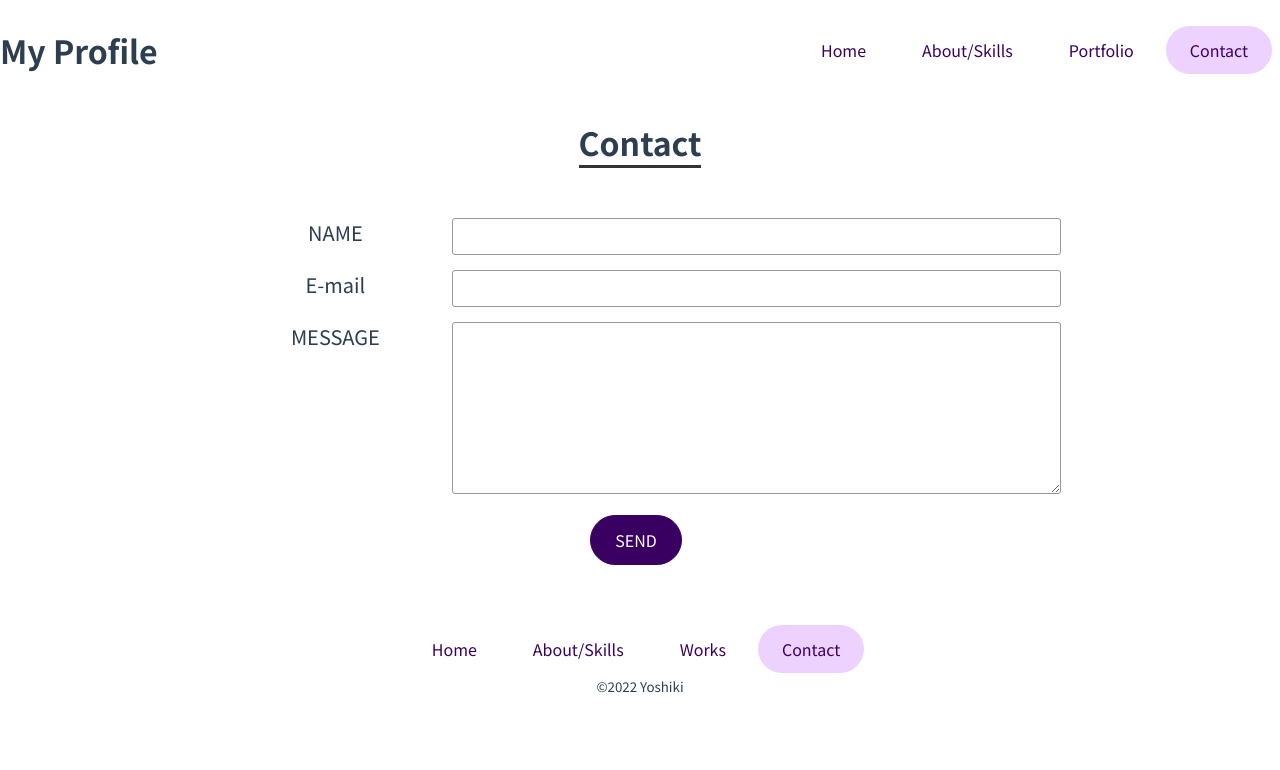
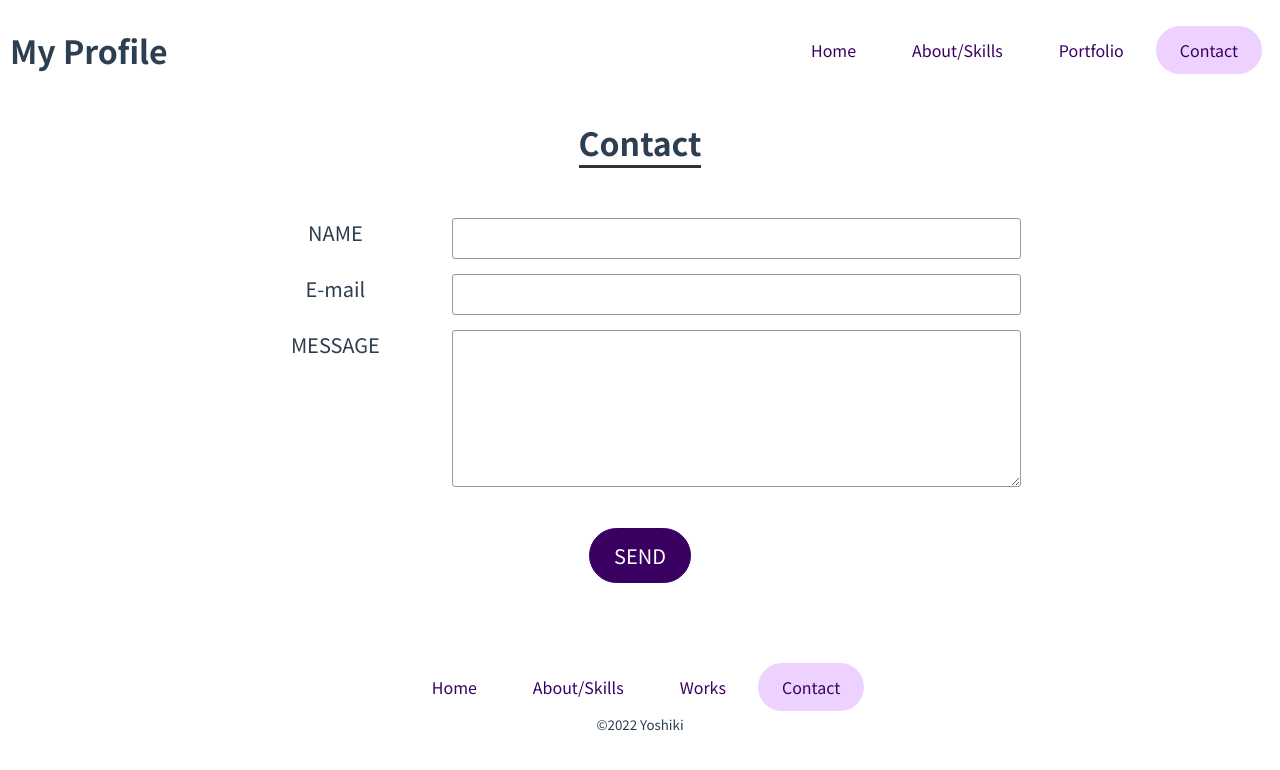
Before and after one commit to Yoshiki-0328/profile-site-vue, a Vue app: page /contact in a window 1280 px wide. Shown: the top 770 px of the page. Built offline with nearby package versions, Linux system fonts and the light colour scheme.

Commit message:
FIREBASEへのメッセージ送信機能追加

```diff
--- a/src/App.vue
+++ b/src/App.vue
@@ -8,7 +8,7 @@
           <component :is="slotProps.Component"></component>
         </transition>
       </router-view>
-      <the-footer></the-footer>
+      <router-view name="footer"></router-view>
     </main>
   </div>
 </template>
--- a/src/components/layout/TheHeader.vue
+++ b/src/components/layout/TheHeader.vue
@@ -37,6 +37,7 @@ export default {
 
 <style scoped>
 header {
+  padding: 0px 10px;
   display: flex;
   justify-content: space-between;
   align-items: center;
--- a/src/main.js
+++ b/src/main.js
@@ -1,34 +1,13 @@
-import { defineAsyncComponent } from "vue";
+
 import { createApp } from "vue";
-import { createRouter, createWebHistory } from "vue-router";
+
+import router from "./router.js";
 
 import App from "./App.vue";
-// import ProfilePage from './pages/ProfilePage.vue'
-// import AboutPage from './pages/AboutPage.vue'
-// import WorksPage from './pages/WorksPage.vue'
-// import ContactPage from './pages/ContactPage.vue'
-
-const ProfilePage =defineAsyncComponent(()=>import('./pages/ProfilePage.vue'))
-const AboutPage = defineAsyncComponent(()=>import('./pages/AboutPage.vue'))
-const WorksPage = defineAsyncComponent(()=>import('./pages/WorksPage.vue'))
-const ContactPage = defineAsyncComponent(()=>import('./pages/ContactPage.vue'))
 
 import BaseButton from "./components/UI/BaseButton.vue";
 import BaseCard from "./components/UI/BaseCard.vue";
 import BaseSpinner from './components/UI/BaseSpinner.vue'
-
-const router = createRouter({
-  history: createWebHistory(),
-  routes: [
-    {path:'/',redirect:'/profile'},
-    {path:'/profile', component:ProfilePage},
-    {path:'/about',component:AboutPage},
-    {path:'/works',component:WorksPage},
-    {path:'/contact',component:ContactPage},
-    {path:'/notFound(.*)',redirect:'/profile'}
-  ],
-  linkActiveClass:'active'
-});
 
 const app = createApp(App);
 
--- a/src/pages/ContactPage.vue
+++ b/src/pages/ContactPage.vue
@@ -3,21 +3,70 @@
     <div class="wrapper">
       <h2 class="section-title">Contact</h2>
       <div class="contact-content">
-            <form action="#" class="form-flex">
+        <form @submit="submitData" class="form-flex">
           <dt>NAME</dt>
-                <dd><input type="text" name="name" id="name"></dd>
+          <dd><input type="text" name="name" id="name" v-model="name" /></dd>
           <dt>E-mail</dt>
-                <dd><input type="email" name="email" id="email"></dd>
+          <dd>
+            <input type="email" name="email" id="email" v-model="email" />
+          </dd>
           <dt>MESSAGE</dt>
-                <dd><textarea name="message" id="message" cols="30" rows="10"></textarea></dd>
+          <dd>
+            <textarea
+              name="message"
+              id="message"
+              cols="30"
+              rows="5"
+              v-model="message"
+            ></textarea>
+          </dd>
+          <base-button> SEND </base-button>
         </form>
-            <base-button> SEND </base-button>
       </div>
     </div>
   </section>
 </template>
 
+<script>
+export default {
+  data() {
+    return {
+      name: "",
+      email: "",
+      message: "",
+    };
+  },
+  methods: {
+    submitData() {
+      fetch(
+        "https://profile-site-a91ed-default-rtdb.firebaseio.com/contact.json",
+        {
+          method: "POST",
+          headers: {
+            "Content-Type": "application/json",
+          },
+          body: JSON.stringify({
+            name: this.name,
+            email: this.email,
+            message: this.message,
+          }),
+        }
+      ).then((response)=>{
+        if(!response.ok){
+          throw new Error('サーバーへの送信に失敗しました')
+        }
+      }).catch((e)=>{
+        alert(e.message)
+      })
 
+
+      this.name = "";
+      this.email = "";
+      this.message = "";
+    },
+  },
+};
+</script>
 
 <style scoped>
 .form-flex {
@@ -27,6 +76,10 @@
   width: 70%;
   margin: 0 auto;
   font-size: 1.25rem;
+  text-align: center;
+}
+button {
+  margin: 20px auto;
 }
 .form-flex dt {
   width: 20%;
@@ -37,14 +90,18 @@
   width: 80%;
   margin-bottom: 15px;
   margin-left: 0;
+  padding-left: 40px;
 }
 .contact-content input,
 .contact-content textarea {
   border: 1px solid #999;
   width: 100%;
-  padding: 10px 0px;
+  padding: 5px;
   border-radius: 3px;
-  margin-left: 40px;
+  font-size: 1.25rem;
+  font-family: "Crimson Text", serif;
+  font-family: "Lora", serif;
+  font-family: "Noto Sans JP", sans-serif;
 }
 
 @media (max-width: 660px) {
--- /dev/null
+++ b/src/router.js
@@ -0,0 +1,27 @@
+import { defineAsyncComponent } from "vue";
+import { createRouter, createWebHistory } from "vue-router";
+
+const ProfilePage =defineAsyncComponent(()=>import('./pages/ProfilePage.vue'))
+const AboutPage = defineAsyncComponent(()=>import('./pages/AboutPage.vue'))
+const WorksPage = defineAsyncComponent(()=>import('./pages/WorksPage.vue'))
+const ContactPage = defineAsyncComponent(()=>import('./pages/ContactPage.vue'))
+import TheFooter from './components/layout/TheFooter.vue'
+
+
+const router = createRouter({
+    history: createWebHistory(),
+    routes: [
+      {path:'/',redirect:'/profile'},
+      {path:'/profile',component:ProfilePage,},
+      {path:'/about',
+      components:{default:AboutPage,footer:TheFooter}},
+      {path:'/works',
+      components:{default:WorksPage,footer:TheFooter}},
+      {path:'/contact',
+      components:{default:ContactPage,footer:TheFooter}},
+      {path:'/notFound(.*)',redirect:'/profile'}
+    ],
+    linkActiveClass:'active'
+  });
+
+export default router;
```
Lines whose indentation alone changed are shown as unchanged.
